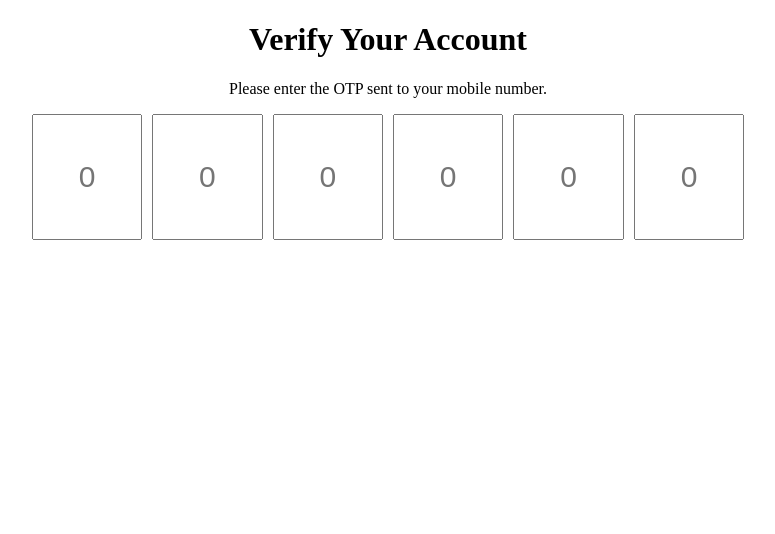
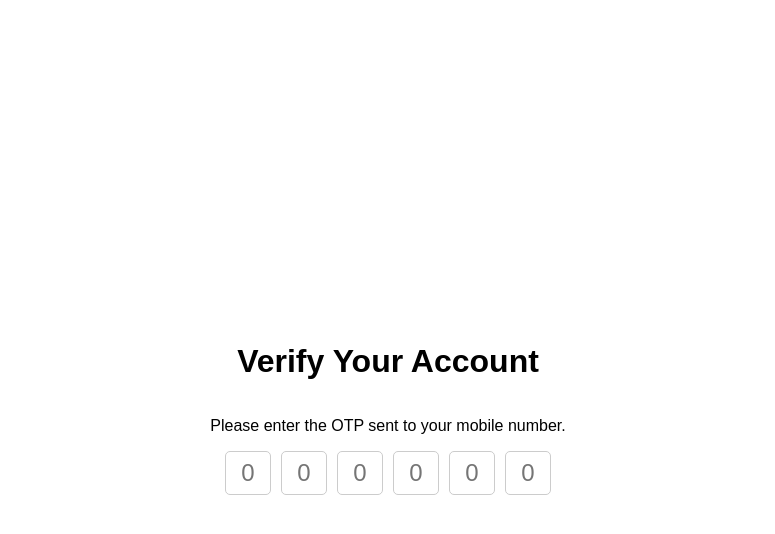
Before and after one commit to acciojob/OTP-mass9597, a website: page main.html in a window 1280 px wide. Shown: the whole page, without its empty margins (252-1027 px from the left). Drawn offline with Linux system fonts and the light colour scheme.

Commit message:
created a submission

```diff
--- a/styles.css
+++ b/styles.css
@@ -2,22 +2,25 @@
 
 
 
-#verification_heading, #verification_subtext {
-	text-align:center;
-
-}
-.code-container{
-	display:flex;
-	justify-content:center;
-	gap:10px;
-	align-items: center;
-	margin:0;
-
+body {
+    font-family: Arial, sans-serif;
+    display: flex;
+    flex-direction: column;
+    align-items: center;
+    justify-content: center;
+    height: 100vh;
 }
 
-.code{
-	height: 15vh;
-	width:8vw;
-	text-align: center;
-	font-size:30px
+.code-container {
+    display: flex;
+    gap: 10px;
 }
+
+.code {
+    width: 40px;
+    height: 40px;
+    font-size: 24px;
+    text-align: center;
+    border: 1px solid #ccc;
+    border-radius: 5px;
+}
```
